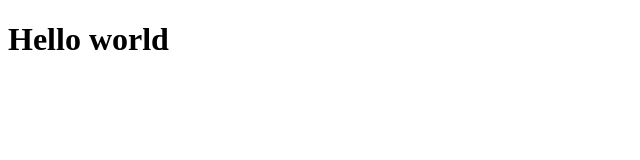
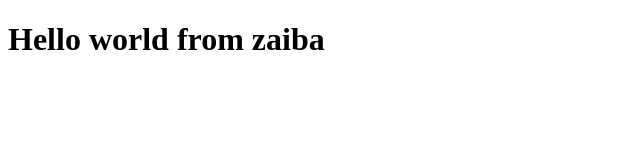
Before and after one commit to ZAIBA0930/Assignment_1, a plain HTML site: page index.html in a window 1280 px wide. Shown: the whole page, without its empty margins (0-640 px from the left). Drawn offline with Linux system fonts and the light colour scheme.

Commit message:
updated index.html

```diff
--- a/index.html
+++ b/index.html
@@ -6,6 +6,6 @@
     <title>Document</title>
 </head>
 <body>
-    <h1>Hello world</h1>
+    <h1>Hello world from zaiba</h1>
 </body>
 </html>
```
